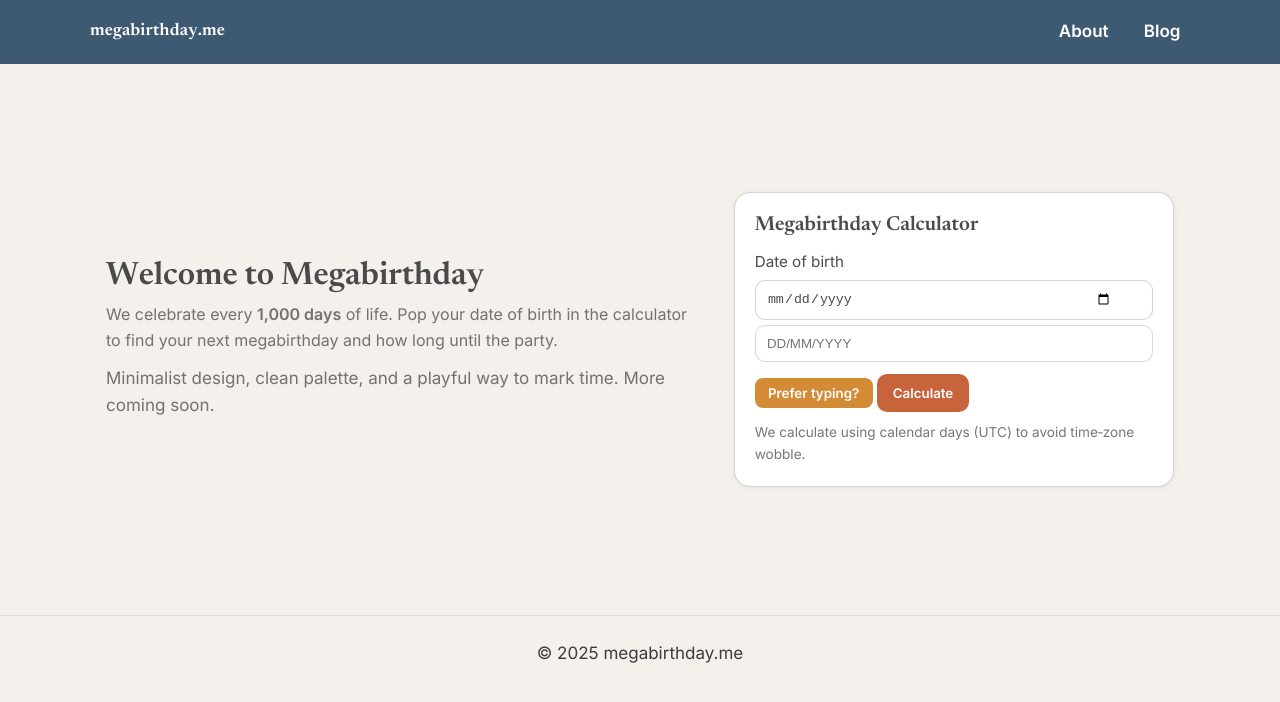
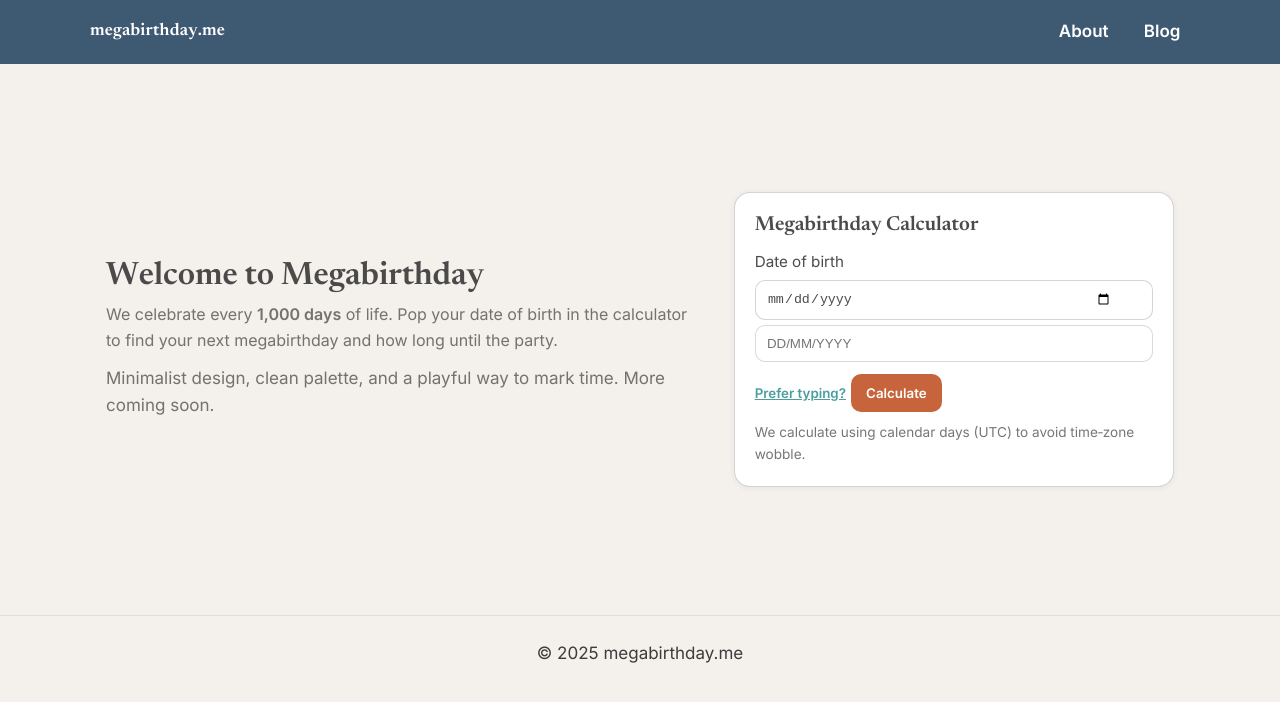
Before and after one commit to Vazool/megabirthday, a Jekyll site: the page built from index.html, in a window 1280 px wide. Shown: the top 702 px of the page. Built offline with Jekyll 4.4.1, drawn with Linux system fonts in a browser that asks for light colours.

Commit message:
Update main.css
Part of change to create toggle for manual DoB input

```diff
--- a/assets/css/main.css
+++ b/assets/css/main.css
@@ -110,6 +110,13 @@
 }
 /* everything inside respects width (prevents overflow) */
 .mb-card, .mb-card * { box-sizing: border-box; }
+
+.mb-hide{ display:none; }
+.mb-link{
+  background: none; border: 0; padding: 0; cursor: pointer;
+  color: var(--warm-teal); font-weight: 600; text-decoration: underline;
+}
+.mb-link:hover{ color: var(--dusty-rose); }
 
 /* field wrapper (optional nicety) */
 .mb-field{
```
